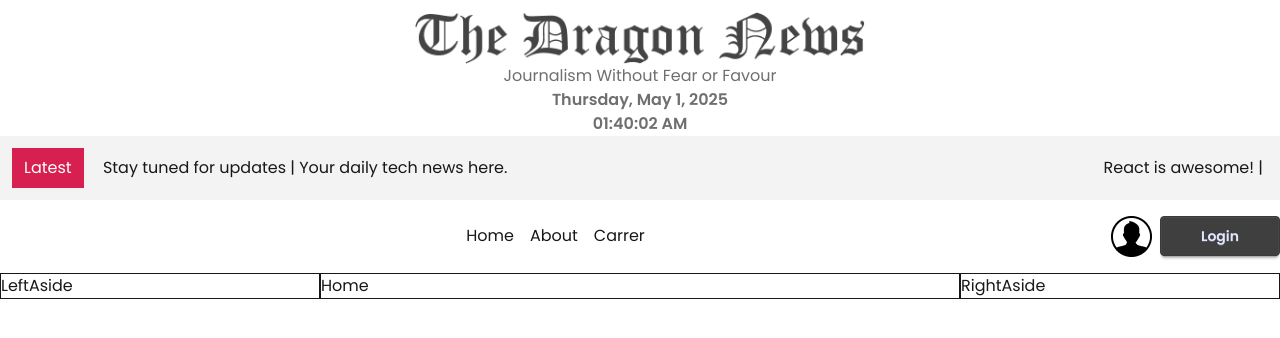
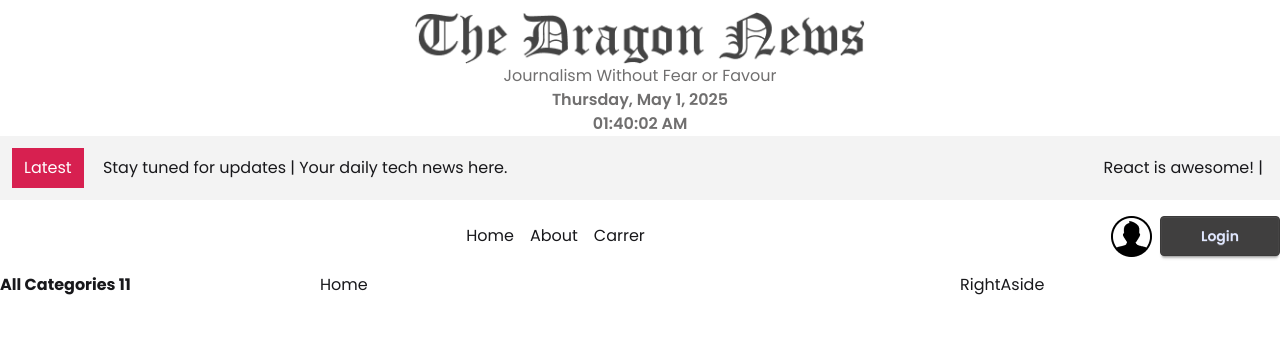
Before and after one commit to iktushar01/dragon-news-webapp, a React (Vite) app: page / in a window 1280 px wide. Shown: the top 338 px of the page. Built offline with nearby package versions, Linux system fonts and the light colour scheme.

Commit message:
load categories

```diff
--- a/index.html
+++ b/index.html
@@ -3,7 +3,8 @@
   <head>
     <meta charset="UTF-8" />
     <meta name="viewport" content="width=device-width, initial-scale=1.0" />
-    <title>new project</title>
+    <link rel="shortcut icon" href="./public/logo.png" type="image/x-icon">
+    <title>The Dragon News</title>
   </head>
   <body>
     <div id="root"></div>
--- /dev/null
+++ b/src/Components/Categories.jsx
@@ -0,0 +1,16 @@
+import React, { use } from 'react';
+const categoryPromise = fetch("/categories.json")
+.then((res) => res.json())
+
+const Categories = () => {
+    const categories = use(categoryPromise);
+
+    console.log(categoryPromise)
+    return (
+        <div>
+            <h1 className='font-bold'>All Categories {categories.length}</h1>
+        </div>
+    );
+};
+
+export default Categories;
--- a/src/Components/HomeLayout/LeftAside.jsx
+++ b/src/Components/HomeLayout/LeftAside.jsx
@@ -1,11 +1,16 @@
-import React from 'react';
+import React, { Suspense } from "react";
+import Categories from "../Categories";
 
 const LeftAside = () => {
-    return (
-        <div>
-            <h1>LeftAside</h1>
-        </div>
-    );
+  return (
+    <div>
+      <Suspense
+        fallback={<span className="loading loading-spinner loading-xl"></span>}
+      >
+        <Categories></Categories>
+      </Suspense>
+    </div>
+  );
 };
 
 export default LeftAside;
--- a/src/Layouts/HomeLayout.jsx
+++ b/src/Layouts/HomeLayout.jsx
@@ -1,30 +1,30 @@
-import React from 'react';
-import { Outlet } from 'react-router';
-import Header from '../Components/Header';
-import LatestNews from '../Components/LatestNews';
-import Navbar from '../Components/Navbar';
-import LeftAside from '../Components/HomeLayout/LeftAside';
-import RightAside from '../Components/HomeLayout/RightAside';
+import React from "react";
+import { Outlet } from "react-router";
+import Header from "../Components/Header";
+import LatestNews from "../Components/LatestNews";
+import Navbar from "../Components/Navbar";
+import LeftAside from "../Components/HomeLayout/LeftAside";
+import RightAside from "../Components/HomeLayout/RightAside";
 
 const HomeLayout = () => {
   return (
-        <div className='container mx-auto my-3'>
-           <Header/>
+    <div className="container mx-auto my-3">
+      <Header />
       <section>
-            <LatestNews/>
+        <LatestNews />
       </section>
       <nav>
-            <Navbar/>
+        <Navbar />
       </nav>
-            <main className='grid grid-cols-12 *:border'>
-                <aside className='col-span-3'>
-                    <LeftAside/>
+      <main className="grid grid-cols-12">
+        <aside className="col-span-3">
+          <LeftAside />
         </aside>
-                <section className='main col-span-6'>
-                    <Outlet/>
+        <section className="main col-span-6">
+          <Outlet />
         </section>
-            <aside className='col-span-3'>
-                <RightAside/>
+        <aside className="col-span-3">
+          <RightAside />
         </aside>
       </main>
     </div>
```
Also changed, not shown: public/logo.png (added). Lines whose indentation alone changed are shown as unchanged.
